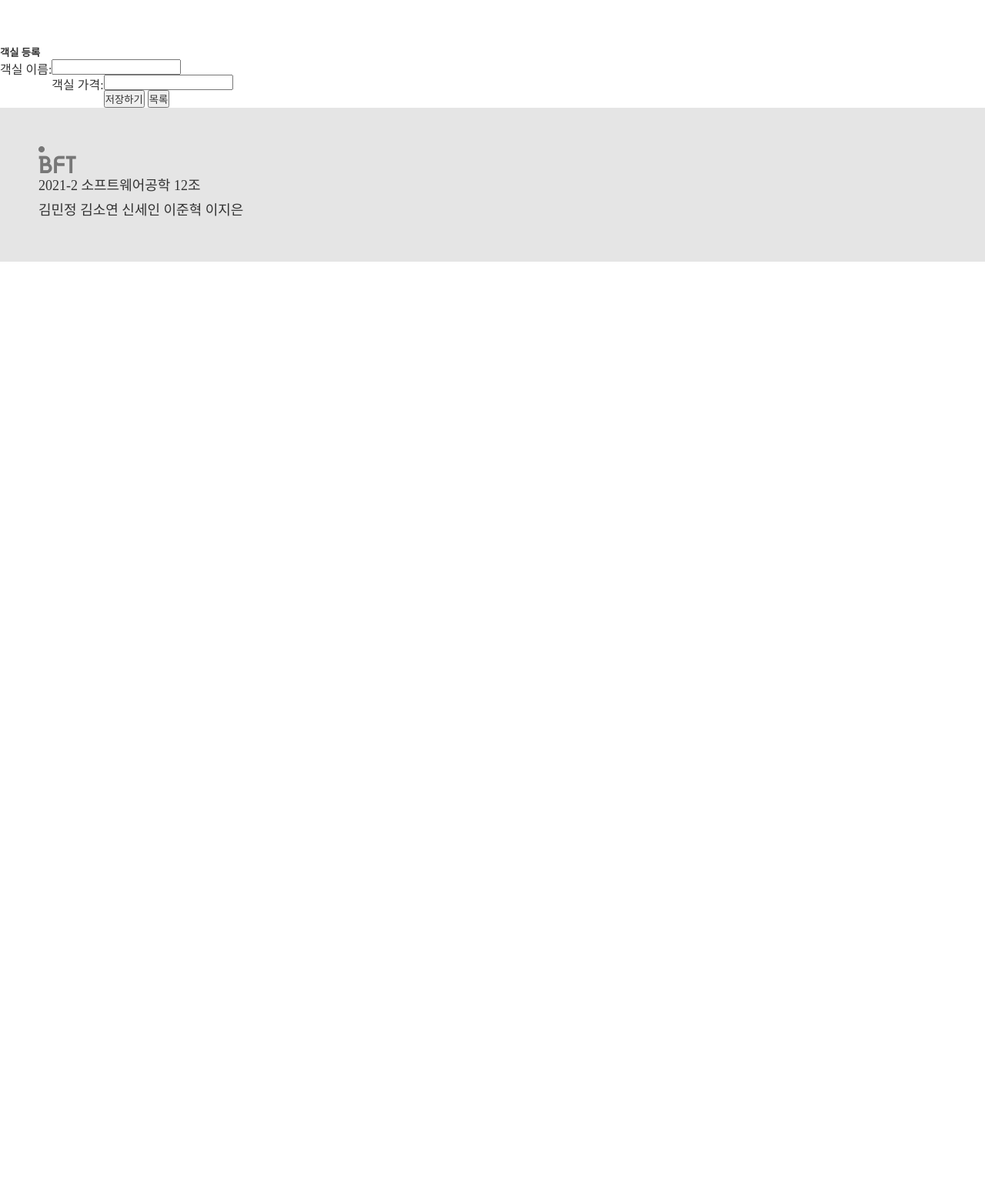
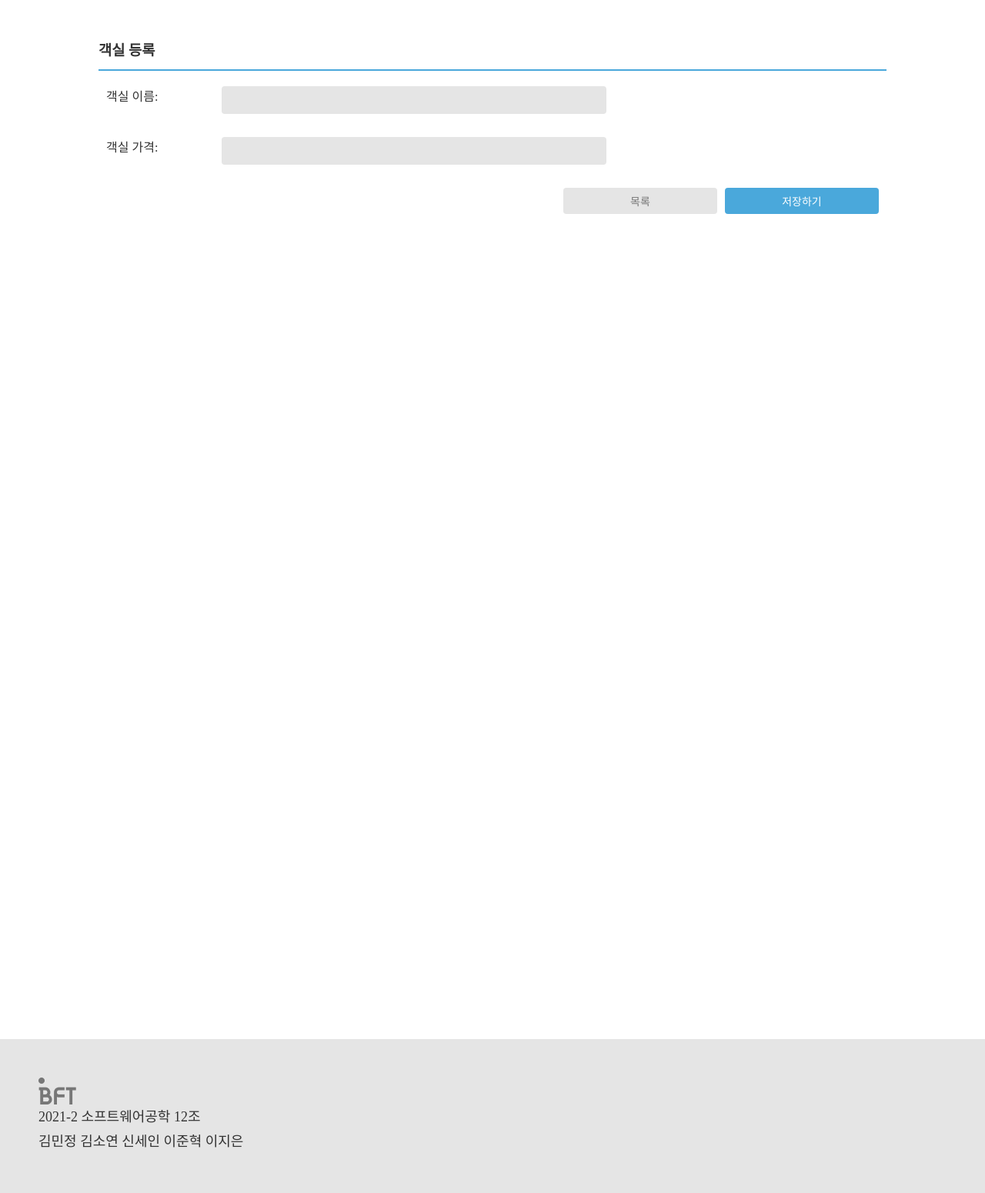
Before and after one commit to soyeonnnb/se-12, a Django app: page /rooms/makeroom/1 in a window 1280 px wide. Shown: the part 50-1600 px from the top of the page at 77% size. Before the commit the page ends 390 px from the top, so only its background shows below. Run offline with Django 3.2, Linux system fonts and the light colour scheme; some libraries are stand-ins or nearby versions; some web fonts are replaced.

Commit message:
added style to some pages

```diff
--- a/bftour/static/style.css
+++ b/bftour/static/style.css
@@ -715,6 +715,9 @@ input[type='file']:hover {
     margin: auto;
 }
 
+.go-upload {
+    padding: 10px;
+}
 .go-upload a{
     color: #4AA8DB;
     background: #fff;
@@ -764,6 +767,7 @@ input[type='file']:hover {
     width: 350px;
     text-align: center;
     padding: 20px;
+    margin: 10px;
 }
 
 .result-hotel a{
@@ -779,3 +783,68 @@ input[type='file']:hover {
     column-count: 2;
     display: inline-block;
 }
+
+.add-room-container {
+    width: 80%;
+    margin: auto;
+}
+
+.add-room-text{
+    width: 100%;
+    height: 30px;
+}
+.add-room-text h3{
+    width: 100%;
+}
+
+.add-room-form {
+    padding: 10px;
+}
+
+.add-room-form label{
+    width: 150px;
+}
+
+.add-room-form input {
+    background: #e5e5e5;
+    width: 500px;
+    border-radius: 4px;
+    border: none;
+    padding: 10px;
+    margin-bottom: 30px;
+}
+
+#add-room-save {
+    background: #4AA8DB;
+    color: #fff;
+    padding: 7px;
+    width: 200px;
+    border: none;
+    margin-left: 5px;
+}
+
+#add-room-list {
+    background: #e5e5e5;
+    color: #777777;
+    padding: 7px;
+    width: 200px;
+    border: none;
+    margin-right: 5px;
+}
+
+.my-products {
+    padding-top: 50px;
+}
+
+.my-list {
+    border: 1px solid #e5e5e5;
+    width: 350px;
+    padding: 20px;
+    text-align: center;
+
+}
+
+.hotel {
+    font-size: 16px;
+    font-weight: 700;
+}
--- a/bftour/templates/rooms/makeroom.html
+++ b/bftour/templates/rooms/makeroom.html
@@ -6,20 +6,19 @@
     <script src="https://code.jquery.com/jquery-1.12.4.js"></script>
     <script src="https://code.jquery.com/ui/1.12.1/jquery-ui.js"></script>
 </head>
-<br>
-<br>
-<br>
-<br>
-<br>
-<br>
-<div class="container">
-    <h5 class="my-3 border-bottom pb-2">객실 등록</h5>
-    <form method="POST" id="room" enctype="multipart/form-data" class="post-form my-3">
-        {% csrf_token %}
-        {{ room.as_p }}
-        <button type="button" class="btn btn-primary" onclick="board.fn_save();">저장하기</button>
-        <button type="button" class="btn btn-primary list" onclick="board.fn_list();">목록</button>
-    </form>
+<div class="upload-container">
+    <div class="add-room-container">
+        <div class="add-room-text">
+            <h3 class="my-3 border-bottom pb-2">객실 등록</h3>
+        </div>
+        <hr/>
+        <form class="add-room-form" method="POST" id="room" enctype="multipart/form-data" class="post-form my-3">
+            {% csrf_token %}
+            {{ room.as_p }}
+            <button id="add-room-save" type="button" class="btn btn-primary" onclick="board.fn_save();">저장하기</button>
+            <button id="add-room-list" type="button" class="btn btn-primary list" onclick="board.fn_list();">목록</button>
+        </form>
+    </div>
 </div>
 <script type="text/javascript">
     let board = {
```
Also changed, not shown: bftour/templates/core/result.html (+9 -4 lines), bftour/templates/hotels/myhotel.html (+9 -3 lines).
